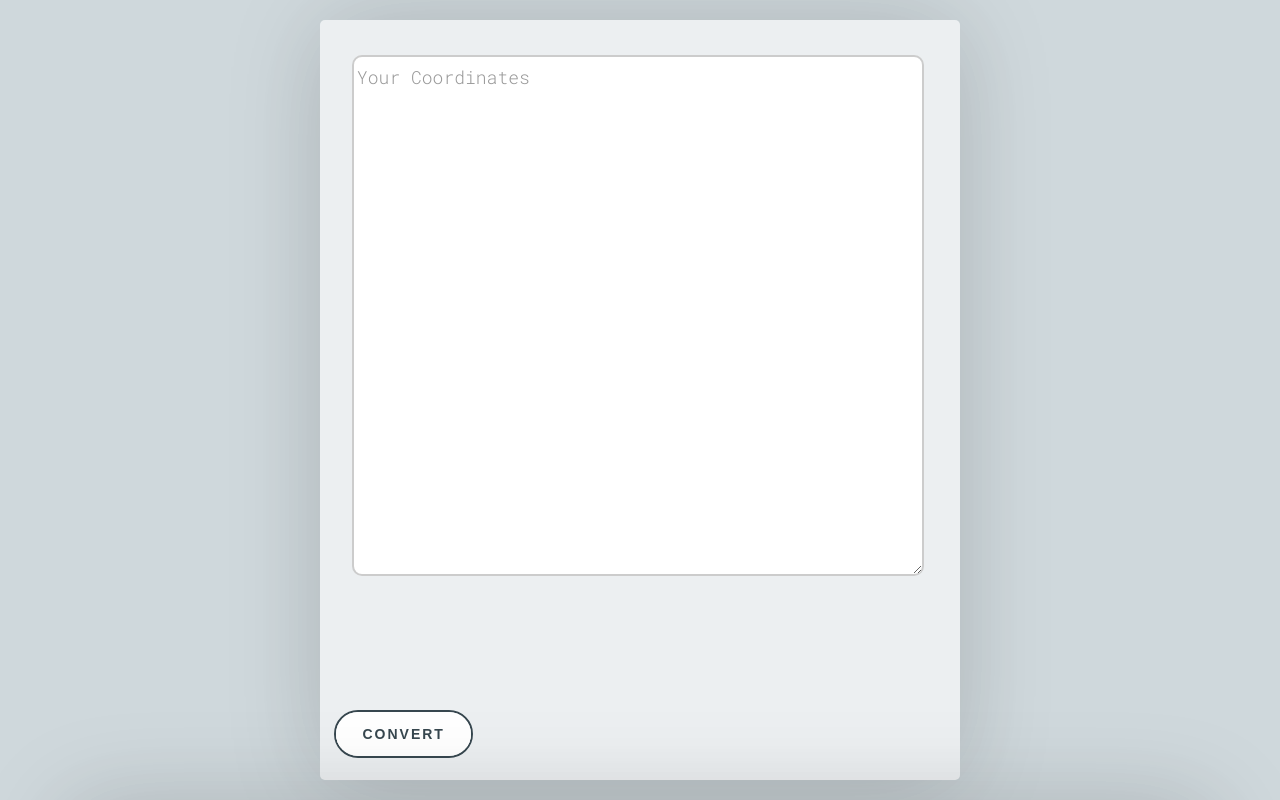
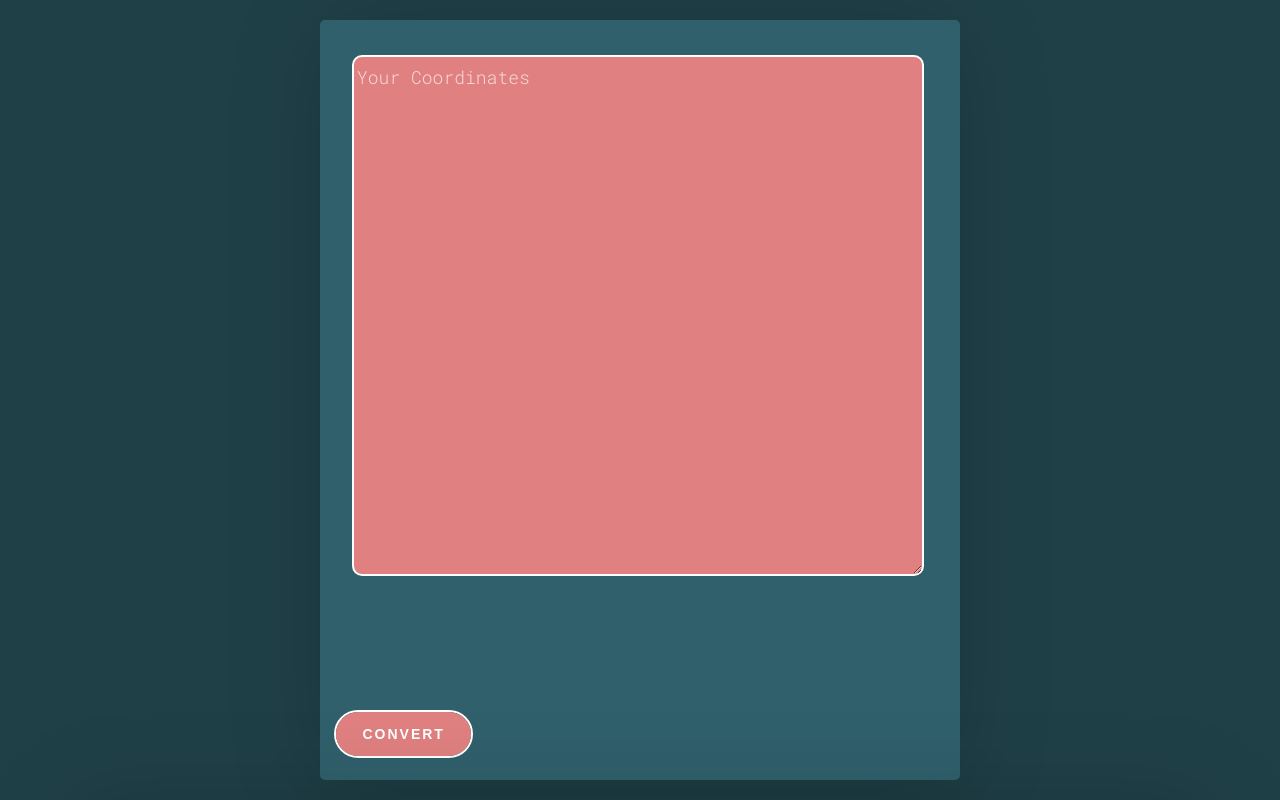
Before and after one commit to jakcharvat/polygonConverter, a plain HTML site: page index.html in a window 1280 px wide. Drawn offline with Linux system fonts and the light colour scheme.

Commit message:
openScope color scheme added

```diff
--- a/css/style.css
+++ b/css/style.css
@@ -1,6 +1,7 @@
 body {
     font-family: 'Roboto Mono', monospace;
-    background-color: #CFD8DC;
+    background-color: #204048; /*#CFD8DC*/
+    color: #fff;
 }
 
 #in {
@@ -9,8 +10,10 @@ body {
     width: 98%;
     margin-bottom: 10px;
     height: 500px;
-    border: 2px solid rgba(0, 0, 0, 0.2);
+    border: 2px solid rgba(255, 255, 255, 1);
     border-radius: 10px;
+    background-color: #e08080;
+    color: #fff;
 }
 
 #in:focus {
@@ -45,7 +48,7 @@ body {
 }
 
 #allIn, #allOut {
-    background-color: #ECEFF1;
+    background-color: #30606c; /*#ECEFF1*/
     position: fixed;
     min-width: 560px;;
     min-height: 600px;
@@ -68,7 +71,8 @@ body {
 }
 
 #allIn:hover, #allOut:hover {
-    box-shadow: 0 3px 100px rgba(0,0,0,0.16), 0 3px 100px rgba(0,0,0,0.23);
+    box-shadow: 0 3px 100px rgba(0,0,0,0.32), 0 3px 100px rgba(0,0,0,0.46);
+
 }
 
 #content {
@@ -88,7 +92,7 @@ body {
   }
 
 label {
-    color:#999;
+    color: rgba(255, 255, 255, 0.7);
     font-size:18px;
     font-weight:normal;
     position:absolute;
@@ -103,7 +107,7 @@ label {
   textarea:focus ~ label, textarea:valid ~ label 		{
     top:-25px;
     font-size:14px;
-    color:#5264AE;
+    color:#fff;
   }
 
 
@@ -111,7 +115,7 @@ label {
     top: -13px;
     position:relative;
     display:block;
-    width:99.1%;
+    width:99.2%;
     min-width: 508px;
 }
 
@@ -121,7 +125,7 @@ label {
     width:0;
     bottom:1px;
     position:absolute;
-    background:#5264AE;
+    background:#fff;
     transition:0.2s ease all;
     -moz-transition:0.2s ease all;
     -webkit-transition:0.2s ease all;
@@ -162,8 +166,8 @@ textarea:focus ~ .bar:before, textarea:focus ~ .bar:after {
 	font-size: 14px;
 	overflow: hidden;
 	min-width: 180px;
-	color: #37474f;
-	border-color: #37474f;
+	color: #fff; /*#37474f*/
+	border-color: #fff; /*#37474f*/
 }
 
 .button:focus {
@@ -187,8 +191,8 @@ textarea:focus ~ .bar:before, textarea:focus ~ .bar:after {
 	transition: transform 0.3s;
 	-webkit-transition-timing-function: cubic-bezier(0.2, 1, 0.3, 1);
 	transition-timing-function: cubic-bezier(0.2, 1, 0.3, 1);
-	background: #fff;
-	color: #37474f;
+	background: #e08080; /*#fff*/
+	color: #fff; /*#37474f*/
 }
 .button::before {
 	top: 0;
```
